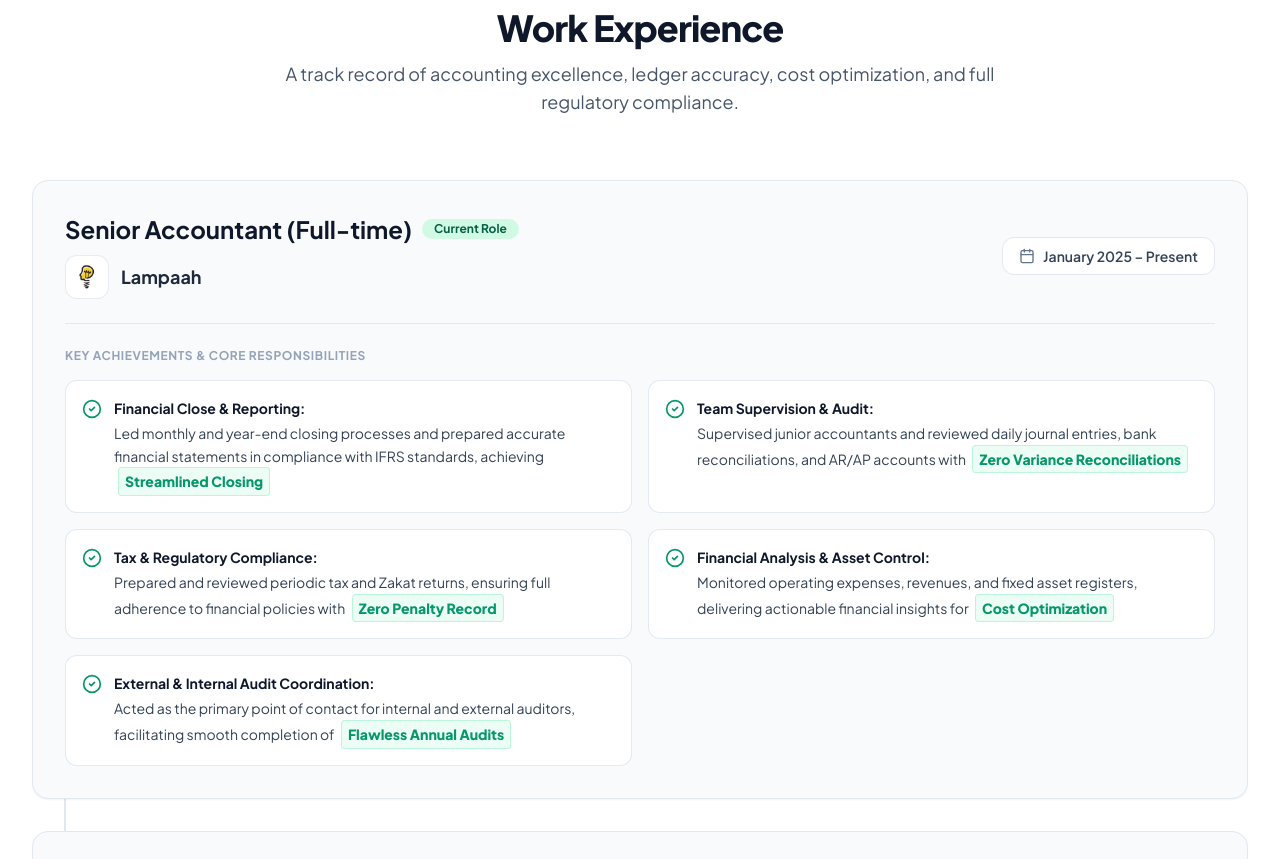
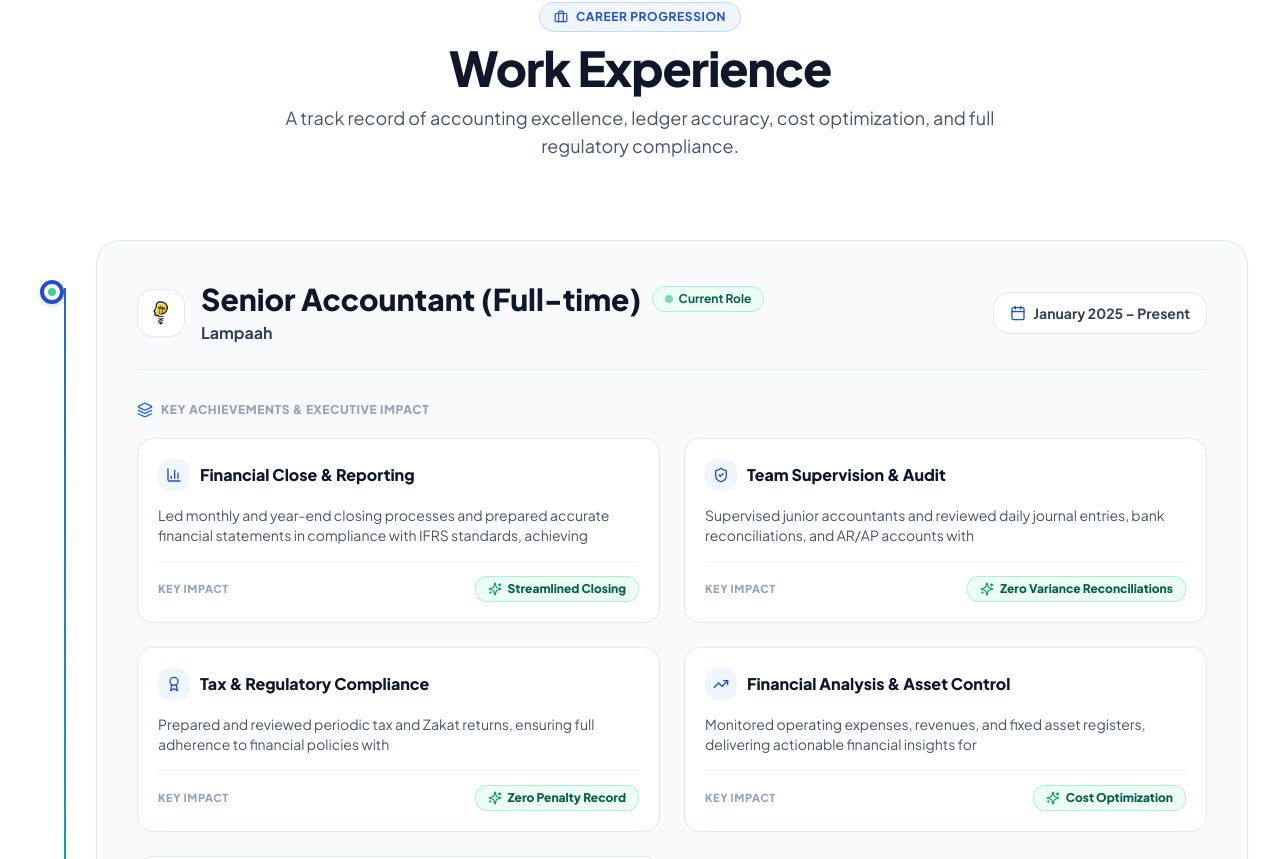
Before and after one commit to mogtbasaber123-lab/mohammed_saber_portfolio, a React (Vite) app: page / in a window 1280 px wide. Shown: the part 1101-1960 px from the top of the page. Built offline with nearby package versions, Linux system fonts and the light colour scheme.

Commit message:
Redesign Work Experience with Executive Timeline Nodes and Interactive Achievement Cards

```diff
--- a/src/components/Experience.tsx
+++ b/src/components/Experience.tsx
@@ -1,6 +1,6 @@
 import React, { useState } from 'react';
 import { motion } from 'framer-motion';
-import { Briefcase, Calendar, Building2, CheckCircle2 } from 'lucide-react';
+import { Briefcase, Calendar, Building2, CheckCircle2, BarChart3, ShieldCheck, Award, TrendingUp, Sparkles, MapPin, Layers } from 'lucide-react';
 import { portfolioData } from '../data/portfolioData';
 
 const CompanyLogoBadge: React.FC<{ logo?: string; logoBg?: string; company: string }> = ({ logo, logoBg, company }) => {
@@ -10,23 +10,31 @@ const CompanyLogoBadge: React.FC<{ logo?: string; logoBg?: string; company: stri
     return (
       <div
         style={{ backgroundColor: logoBg || '#FFFFFF' }}
-        className="w-11 h-11 rounded-xl border border-slate-200/80 p-1 flex items-center justify-center shadow-xs overflow-hidden flex-shrink-0 group-hover:border-blue-400 transition-colors"
+        className="w-12 h-12 rounded-2xl border border-slate-200/90 p-1.5 flex items-center justify-center shadow-xs overflow-hidden flex-shrink-0 group-hover:border-blue-400 transition-colors"
       >
         <img
           src={logo}
           alt={`${company} logo`}
           onError={() => setHasError(true)}
-          className="w-full h-full object-contain rounded-lg"
+          className="w-full h-full object-contain rounded-xl"
         />
       </div>
     );
   }
 
   return (
-    <div className="w-11 h-11 rounded-xl bg-blue-50 border border-blue-200/70 text-blue-700 flex items-center justify-center font-bold flex-shrink-0 shadow-xs">
-      <Building2 className="w-5 h-5" />
+    <div className="w-12 h-12 rounded-2xl bg-blue-50 border border-blue-200/80 text-blue-700 flex items-center justify-center font-bold flex-shrink-0 shadow-xs">
+      <Building2 className="w-6 h-6" />
     </div>
   );
+};
+
+const getCategoryIcon = (category: string) => {
+  if (category.includes('Reporting') || category.includes('Close')) return BarChart3;
+  if (category.includes('Supervision') || category.includes('Internal') || category.includes('Audit')) return ShieldCheck;
+  if (category.includes('Tax') || category.includes('Regulatory') || category.includes('Adherence')) return Award;
+  if (category.includes('Analysis') || category.includes('Control') || category.includes('Asset')) return TrendingUp;
+  return CheckCircle2;
 };
 
 export const Experience: React.FC = () => {
@@ -41,7 +49,7 @@ export const Experience: React.FC = () => {
   };
 
   const itemVariants = {
-    hidden: { opacity: 0, y: 30 },
+    hidden: { opacity: 0, y: 35 },
     visible: {
       opacity: 1,
       y: 0,
@@ -50,15 +58,18 @@ export const Experience: React.FC = () => {
   };
 
   return (
-    <section id="experience" className="py-20 bg-white border-y border-slate-200/80 relative">
+    <section id="experience" className="py-20 sm:py-28 bg-white border-y border-slate-200/80 relative overflow-hidden">
+      {/* Background Decorative Element */}
+      <div className="absolute top-1/3 left-0 -z-10 w-96 h-96 bg-slate-100/60 rounded-full blur-3xl pointer-events-none" />
+
       <div className="max-w-7xl mx-auto px-4 sm:px-6 lg:px-8">
         {/* Section Header */}
-        <div className="text-center max-w-3xl mx-auto mb-16 space-y-3">
-          <div className="inline-flex items-center gap-2 px-3.5 py-1 rounded-full bg-blue-50 border border-blue-200 text-blue-700 text-xs font-bold uppercase tracking-wider">
+        <div className="text-center max-w-3xl mx-auto mb-16 sm:mb-20 space-y-3">
+          <div className="inline-flex items-center gap-2 px-3.5 py-1.5 rounded-full bg-blue-50 border border-blue-200 text-blue-700 text-xs font-bold uppercase tracking-wider">
             <Briefcase className="w-3.5 h-3.5" />
             <span>Career Progression</span>
           </div>
-          <h2 className="text-3xl sm:text-4xl font-extrabold text-slate-900 tracking-tight">
+          <h2 className="text-3xl sm:text-4xl lg:text-5xl font-extrabold text-slate-900 tracking-tight">
             Work Experience
           </h2>
           <p className="text-base sm:text-lg text-slate-600">
@@ -66,78 +77,118 @@ export const Experience: React.FC = () => {
           </p>
         </div>
 
-        {/* Timeline / Cards Container */}
+        {/* Timeline Cards Container */}
         <motion.div
           variants={containerVariants}
           initial="hidden"
           whileInView="visible"
           viewport={{ once: true, margin: '-80px' }}
-          className="space-y-8 relative"
+          className="space-y-12 relative"
         >
-          {/* Vertical Connecting Line */}
-          <div className="hidden lg:block absolute left-8 top-8 bottom-8 w-0.5 bg-slate-200" />
+          {/* Vertical Connecting Timeline Line */}
+          <div className="hidden lg:block absolute left-8 top-12 bottom-12 w-0.5 bg-gradient-to-b from-blue-600 via-emerald-500 to-slate-200" />
 
           {experiences.map((exp, index) => (
             <motion.div
               key={exp.id || index}
               variants={itemVariants}
-              className="relative bg-[#F8FAFC] rounded-2xl border border-slate-200 p-6 sm:p-8 shadow-sm hover:shadow-md hover:border-slate-300 transition-all duration-300 group"
+              className="relative lg:pl-16 group"
             >
-              <div className="flex flex-col lg:flex-row lg:items-center justify-between gap-4 pb-6 mb-6 border-b border-slate-200">
-                {/* Job Title & Company */}
-                <div className="space-y-2">
+              {/* Timeline Node Point (Desktop) */}
+              <div className="hidden lg:flex absolute left-5 top-10 -translate-x-1/2 w-6 h-6 rounded-full bg-white border-4 border-blue-700 shadow-md group-hover:scale-125 group-hover:border-emerald-500 transition-all duration-300 z-10 items-center justify-center">
+                <span className="w-2 h-2 rounded-full bg-emerald-500 animate-ping opacity-75" />
+              </div>
+
+              {/* Main Role Card */}
+              <div className="bg-[#F8FAFC] rounded-3xl border border-slate-200/90 p-6 sm:p-10 shadow-sm hover:shadow-xl hover:border-blue-300 transition-all duration-300">
+                {/* Header Banner */}
+                <div className="flex flex-col lg:flex-row lg:items-center justify-between gap-6 pb-6 mb-8 border-b border-slate-200">
+                  <div className="flex items-start sm:items-center gap-4">
+                    {/* Company Logo Badge */}
+                    <CompanyLogoBadge logo={exp.companyLogo} logoBg={exp.companyLogoBg} company={exp.company} />
+
+                    <div className="space-y-1">
                       <div className="flex flex-wrap items-center gap-2.5">
-                    <h3 className="text-xl sm:text-2xl font-bold text-slate-900 group-hover:text-blue-700 transition-colors">
+                        <h3 className="text-2xl sm:text-3xl font-extrabold text-slate-900 group-hover:text-blue-700 transition-colors">
                           {exp.jobTitle}
                         </h3>
                         {exp.badge && (
-                      <span className="px-3 py-0.5 rounded-full bg-emerald-100 text-emerald-800 text-xs font-bold">
+                          <span className="inline-flex items-center gap-1.5 px-3 py-1 rounded-full bg-emerald-50 text-emerald-800 border border-emerald-200 text-xs font-bold">
+                            <span className="w-2 h-2 rounded-full bg-emerald-500 animate-pulse" />
                             {exp.badge}
                           </span>
                         )}
                       </div>
 
-                  <div className="flex items-center gap-3 pt-0.5">
-                    {/* Company Logo Container with Seamless Dynamic Background */}
-                    <CompanyLogoBadge logo={exp.companyLogo} logoBg={exp.companyLogoBg} company={exp.company} />
-                    <span className="text-slate-800 font-bold text-base sm:text-lg">
-                      {exp.company}
+                      <div className="flex items-center gap-2 text-slate-700 font-bold text-base">
+                        <span>{exp.company}</span>
+                        {exp.location && (
+                          <>
+                            <span className="text-slate-300">•</span>
+                            <span className="text-xs text-slate-500 font-semibold flex items-center gap-1">
+                              <MapPin className="w-3.5 h-3.5 text-slate-400" />
+                              {exp.location}
                             </span>
+                          </>
+                        )}
+                      </div>
                     </div>
                   </div>
 
                   {/* Period Badge */}
-                <div className="inline-flex items-center gap-2 px-4 py-2 rounded-xl bg-white border border-slate-200 text-slate-700 font-semibold text-sm shadow-xs self-start lg:self-center">
-                  <Calendar className="w-4 h-4 text-slate-500" />
+                  <div className="inline-flex items-center gap-2 px-4 py-2.5 rounded-2xl bg-white border border-slate-200 text-slate-700 font-bold text-sm shadow-2xs self-start lg:self-center flex-shrink-0">
+                    <Calendar className="w-4 h-4 text-blue-700" />
                     <span>{exp.period}</span>
                   </div>
                 </div>
 
-              {/* Achievements Grid */}
-              <div className="space-y-4">
-                <h4 className="text-xs font-bold text-slate-400 uppercase tracking-wider">
-                  Key Achievements &amp; Core Responsibilities
+                {/* Executive Achievements Grid Cards */}
+                <div className="space-y-5">
+                  <div className="flex items-center justify-between">
+                    <h4 className="text-xs font-extrabold text-slate-400 uppercase tracking-wider flex items-center gap-2">
+                      <Layers className="w-4 h-4 text-blue-600" />
+                      <span>Key Achievements &amp; Executive Impact</span>
                     </h4>
-                <div className="grid grid-cols-1 md:grid-cols-2 gap-4">
-                  {exp.achievements.map((ach, aIdx) => (
+                  </div>
+
+                  <div className="grid grid-cols-1 md:grid-cols-2 gap-4 sm:gap-6">
+                    {exp.achievements.map((ach, aIdx) => {
+                      const AchIcon = getCategoryIcon(ach.category);
+                      return (
                         <div
                           key={aIdx}
-                      className="bg-white p-4 rounded-xl border border-slate-200/90 flex items-start gap-3 shadow-xs hover:border-emerald-300 transition-colors"
+                          className="group/item bg-white p-5 rounded-2xl border border-slate-200/90 shadow-2xs hover:shadow-md hover:border-emerald-300 hover:-translate-y-0.5 transition-all duration-300 flex flex-col justify-between"
                         >
-                      <CheckCircle2 className="w-5 h-5 text-emerald-600 flex-shrink-0 mt-0.5" />
-                      <div className="text-sm text-slate-700 leading-relaxed">
-                        <strong className="font-bold text-slate-900 block mb-0.5">
-                          {ach.category}:
-                        </strong>
-                        <span>{ach.description}</span>
+                          <div className="space-y-2.5">
+                            <div className="flex items-center gap-2.5">
+                              <div className="w-8 h-8 rounded-xl bg-blue-50 text-blue-700 group-hover/item:bg-emerald-50 group-hover/item:text-emerald-700 flex items-center justify-center font-bold flex-shrink-0 transition-colors">
+                                <AchIcon className="w-4 h-4" />
+                              </div>
+                              <h5 className="font-extrabold text-slate-900 text-sm sm:text-base">
+                                {ach.category}
+                              </h5>
+                            </div>
+
+                            <p className="text-xs sm:text-sm text-slate-600 leading-relaxed pt-1">
+                              {ach.description}
+                            </p>
+                          </div>
+
                           {ach.highlightMetric && (
-                          <strong className="text-emerald-600 font-extrabold bg-emerald-50 px-1.5 py-0.5 rounded ml-1 border border-emerald-200/70 inline-block">
+                            <div className="pt-3.5 border-t border-slate-100 mt-4 flex items-center justify-between">
+                              <span className="text-[11px] font-extrabold text-slate-400 uppercase tracking-wider">
+                                Key Impact
+                              </span>
+                              <span className="inline-flex items-center gap-1.5 px-3 py-1 rounded-xl bg-emerald-50 text-emerald-800 border border-emerald-200/90 text-xs font-extrabold shadow-2xs group-hover/item:bg-emerald-100 transition-colors">
+                                <Sparkles className="w-3.5 h-3.5 text-emerald-600" />
                                 {ach.highlightMetric}
-                          </strong>
+                              </span>
+                            </div>
                           )}
                         </div>
+                      );
+                    })}
                   </div>
-                  ))}
                 </div>
               </div>
             </motion.div>
```
Lines whose indentation alone changed are shown as unchanged.
